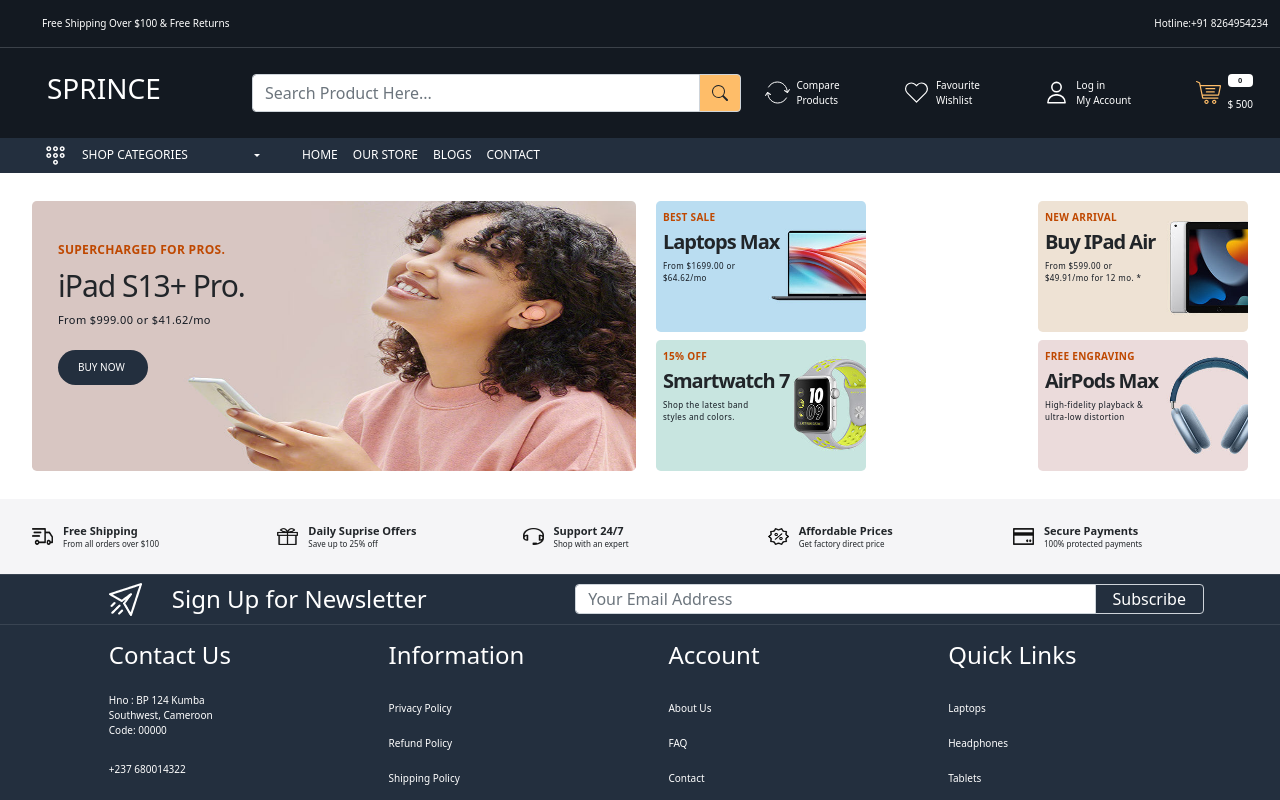
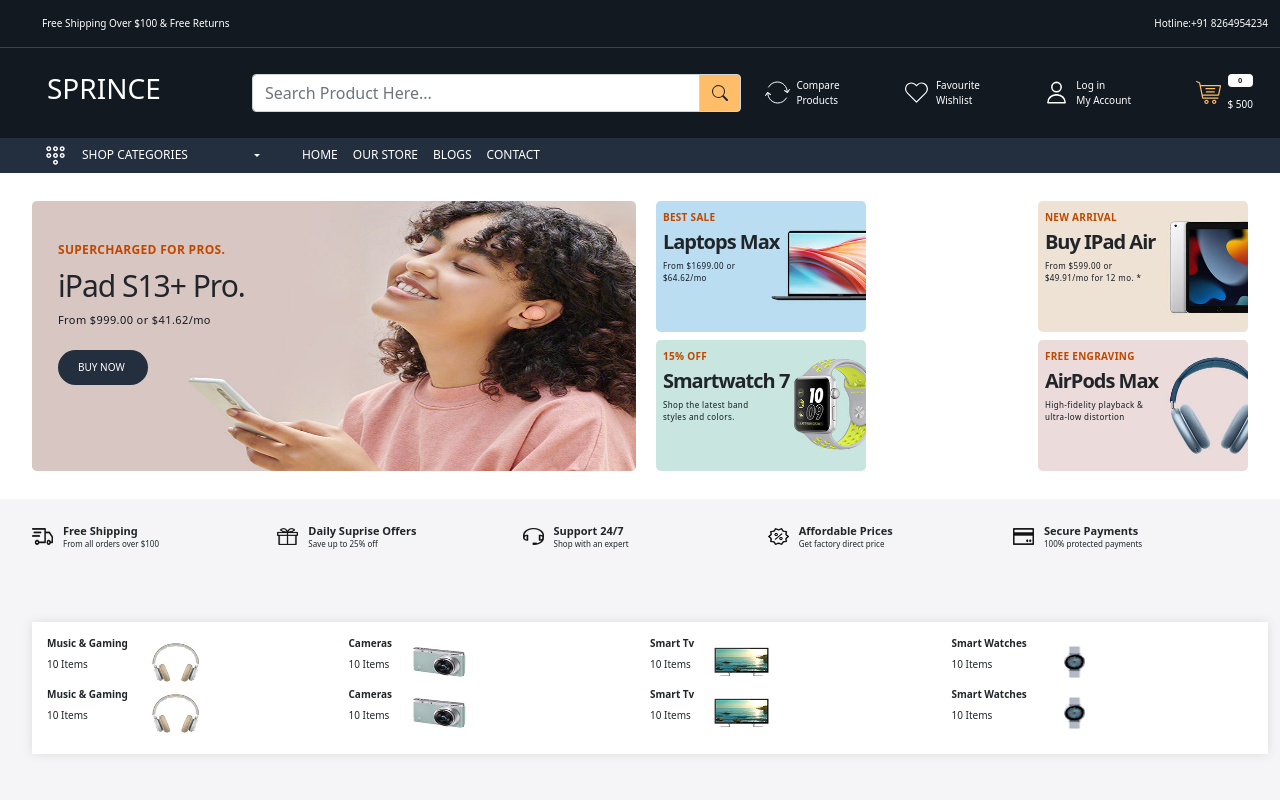
Before and after one commit to SANCOMICS/My-Commerce, a React (Create React App) app: page / in a window 1280 px wide. Shown: the top 800 px of the page. Built offline with nearby package versions, Linux system fonts and the light colour scheme.

Commit message:
home 3
third body section of home page

```diff
--- a/src/App.css
+++ b/src/App.css
@@ -243,5 +243,22 @@
 }
 /* home wrapper 2 ends here */
 
-
+/* Categories Section */
+.categories{
+  background-color: white;
+  box-shadow: 0 0 10px #0000001a;
+  padding: 15px;
+}
+.categories > div{
+  width: 25%;
+}
+.categories > div >div >h6{
+  font-size: 10px;
+  font-weight: 600;
+}
+.categories >div >img {
+  height: 50px;
+  width: 65px;
+}
+/* Categories ends here */
 /* homePage Part end here */
--- a/src/pages/Home.js
+++ b/src/pages/Home.js
@@ -118,6 +118,76 @@
           </div>
         </div>
       </section>
+      <section className='home-wrapper-2 py-5'>
+        <div className='container-xxl'>
+          <div className='row'>
+            <div className='col-12'>
+              <div className='categories d-flex flex-wrap justify-contents-between align-items-center'>
+                <div className='d-flex gap-15 align-items-center'>
+                    <div>
+                      <h6>Music & Gaming</h6>
+                      <p>10 Items</p>
+                    </div>
+                    <img src='images/headphone.jpg' alt='camera'></img>
+                  </div>
+                <div className='d-flex gap-15 align-items-center'>
+                  <div>
+                    <h6>Cameras</h6>
+                    <p>10 Items</p>
+                  </div>
+                  <img src='images/camera.jpg' alt='camera'></img>
+                </div>
+                <div className='d-flex gap-15 align-items-center'>
+                  <div>
+                    <h6>Smart Tv</h6>
+                    <p>10 Items</p>
+                  </div>
+                  <img src='images/tv.jpg' alt='camera'></img>
+                </div>
+                <div className='d-flex gap-15 align-items-center'>
+                  <div>
+                    <h6>Smart Watches</h6>
+                    <p>10 Items</p>
+                  </div>
+                  <img src='images/watch.jpg' alt='camera'></img>
+                </div>
+
+                <div className='d-flex gap-15 align-items-center'>
+                    <div>
+                      <h6>Music & Gaming</h6>
+                      <p>10 Items</p>
+                    </div>
+                    <img src='images/headphone.jpg' alt='camera'></img>
+                  </div>
+                <div className='d-flex gap-15 align-items-center'>
+                  <div>
+                    <h6>Cameras</h6>
+                    <p>10 Items</p>
+                  </div>
+                  <img src='images/camera.jpg' alt='camera'></img>
+                </div>
+                <div className='d-flex gap-15 align-items-center'>
+                  <div>
+                    <h6>Smart Tv</h6>
+                    <p>10 Items</p>
+                  </div>
+                  <img src='images/tv.jpg' alt='camera'></img>
+                </div>
+                <div className='d-flex gap-15 align-items-center'>
+                  <div>
+                    <h6>Smart Watches</h6>
+                    <p>10 Items</p>
+                  </div>
+                  <img src='images/watch.jpg' alt='camera'></img>
+                </div>
+
+
+              </div>
+            </div>
+          </div>
+        </div>
+
+      </section>
     </>
   )
 }
```
